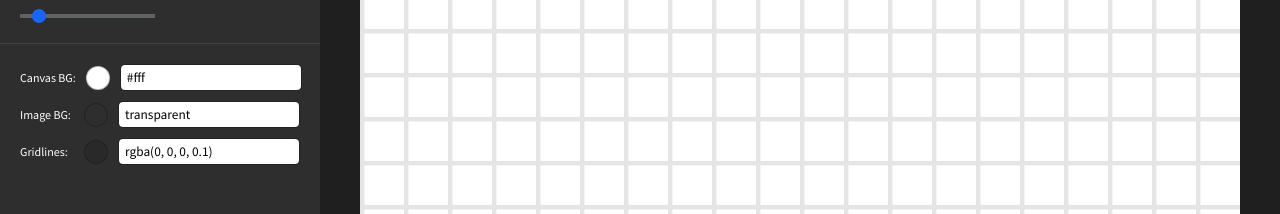
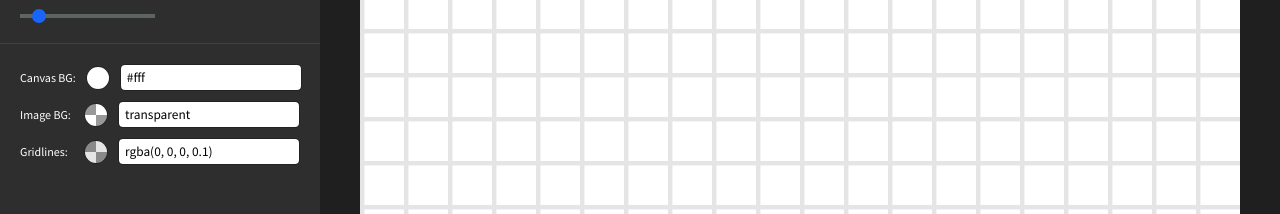
Before and after one commit to caleb531/bg-generator, a SvelteKit app: page / in a window 1280 px wide. Shown: the part 283-497 px from the top of the page. Built offline with nearby package versions, Linux system fonts and the light colour scheme.

Commit message:
Display checkered alpha background for colors with transparency

```diff
--- a/src/routes/Grid.svelte
+++ b/src/routes/Grid.svelte
@@ -56,7 +56,7 @@
     /* noop for now */
   }}
 >
-  {#if $grid.imageBackgroundColor && $grid.imageBackgroundColor !== 'transparent'}
+  {#if $grid.imageBackgroundColor?.trim() && $grid.imageBackgroundColor?.trim() !== 'transparent'}
     <rect
       x="0"
       y="0"
@@ -68,7 +68,7 @@
     />
   {/if}
   <!-- Gridlines -->
-  {#if $grid.gridlineWidth && $grid.gridlineColor && $grid.gridlineColor !== 'transparent'}
+  {#if $grid.gridlineWidth && $grid.gridlineColor?.trim() && $grid.gridlineColor?.trim() !== 'transparent'}
     <pattern
       id="grid-gridlines-pattern"
       x="0"
--- a/src/routes/GridColorControl.svelte
+++ b/src/routes/GridColorControl.svelte
@@ -8,8 +8,11 @@
   export let hideLabel = false;
   export let placeholder: string = '';
 
-  let colorSwatchElement: HTMLDivElement;
   let isValid = true;
+
+  function doesColorHaveAlpha(color: string): boolean {
+    return color?.trim() === '' || color === 'transparent' || /a\(/.test(color) || /\//.test(color);
+  }
 
   function validateInputValue(event: Event): void {
     const input = event.target as HTMLInputElement;
@@ -32,11 +35,12 @@
     <label for="grid-controls-{id}" class:invisible={hideLabel}>{label}:</label>
     <div class="grid-control-subrow">
       {#if isValid && value}
-        <div
-          class="grid-control-color-swatch"
-          bind:this={colorSwatchElement}
-          style="background-color: {value};"
-        />
+        <div class="grid-control-color-swatch">
+          {#if doesColorHaveAlpha(value)}
+            <div class="grid-control-color-swatch-alpha" />
+          {/if}
+          <div class="grid-control-color-swatch-color" style="background-color: {value}" />
+        </div>
       {/if}
       <input
         id="grid-controls-{id}"
--- a/src/styles/_grid-controls.scss
+++ b/src/styles/_grid-controls.scss
@@ -56,7 +56,9 @@
 }
 
 .grid-control-color-swatch {
-  display: inline-block;
+  // Allow child elements to overlap
+  display: inline-grid;
+  grid-template-columns: 1fr;
   --swatch-size: 24px;
   width: var(--swatch-size);
   height: var(--swatch-size);
@@ -64,6 +66,22 @@
   border: solid 1px var(--color-border);
   border-radius: 50%;
 }
+.grid-control-color-swatch-alpha,
+.grid-control-color-swatch-color {
+  // The color needs to be superimposed atop the checkered alpha background,
+  // which we can accomplish with CSS Grid (rather than a traditional
+  // position:absolute-based approach)
+  grid-row-start: 1;
+  grid-column-start: 1;
+  width: 100%;
+  height: 100%;
+  border-radius: inherit;
+}
+.grid-control-color-swatch-alpha {
+  background-image: url('/alpha.svg');
+  background-size: contain;
+  background-repeat: no-repeat;
+}
 
 .selected-tile-colors-form .grid-color-control {
   margin-bottom: 10px;
```
Also changed, not shown: static/alpha.svg (added).
